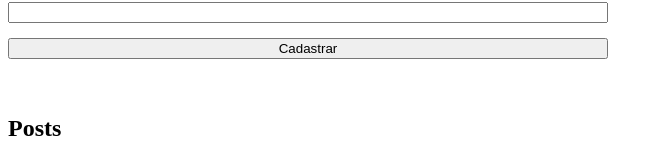
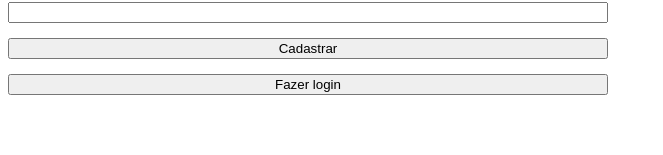
Before and after one commit to Diegojacober/learning-reactjs, a React (Create React App) app in the folder curso01/firebase-app1/: page / in a window 1280 px wide. Shown: the part 122-277 px from the top of the page, without its empty margins (0-663 px from the left). Built offline with nearby package versions, Linux system fonts and the light colour scheme; no server answers; the database is empty.

Commit message:
Fazendo login com firebase

```diff
--- a/curso01/firebase-app1/src/App.js
+++ b/curso01/firebase-app1/src/App.js
@@ -10,7 +10,7 @@ import { doc,
        deleteDoc,
        onSnapshot} from 'firebase/firestore';
 
-import { createUserWithEmailAndPassword } from 'firebase/auth'
+import { createUserWithEmailAndPassword, signInWithEmailAndPassword, signOut } from 'firebase/auth'
 import './app.css'
 
 function App() {
@@ -21,6 +21,8 @@ function App() {
   const [idPost, setIdPost] = useState('')
   const [email, setEmail] = useState('')
   const [password, setPass] = useState('')
+  const [user, setUser] = useState(false)
+  const [userDetail, setUserDetail] = useState([])
 
 
 
@@ -134,6 +136,34 @@ function App() {
     })
   }
 
+  async function logout() {
+    await signOut(auth)
+    .then(() => {
+      alert('deslogado')
+      setUserDetail([])
+      setUser(false)
+    })
+  }
+
+  async function login() {
+    signInWithEmailAndPassword(auth, email, password)
+    .then((value) => {
+      alert('usuario logado com sucesso')
+
+      console.log(value.user)
+      setUserDetail({
+        id: value.user.id,
+        email: value.user.email
+      })
+      setUser(true)
+      setEmail('')
+      setPass('')
+    })
+    .catch((error) => {
+      alert('erro ao logar')
+    })
+  }
+
   useEffect(() => {
     async function loadPosts(){
       const unsub = onSnapshot(collection(db, "posts"), (snapshot) => {
@@ -160,6 +190,16 @@ function App() {
     <div>
       <h2>Usuários</h2>
 
+      {user && (
+        <div>
+          <strong>Seja bem vindo(a) você está logado(a)</strong>
+          <br/>
+          <span> ID: {userDetail.id} - {userDetail.email}</span>
+          <br/>
+          <button onClick={logout}>Sair</button>
+        </div>
+      )}
+
       <div className='container'>
         <label>Email:</label>
         <input type='email' value={email} onChange={(e) => setEmail(e.target.value) }/>
@@ -169,6 +209,7 @@ function App() {
 
 
         <button onClick={newUser}>Cadastrar</button>
+        <button onClick={login}>Fazer login</button>
       </div>
 
       <br/><br/>
```
